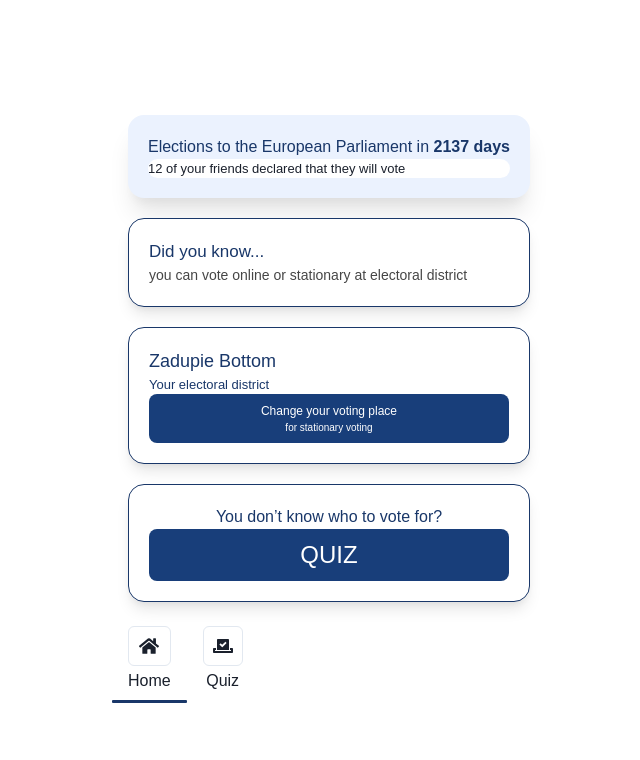
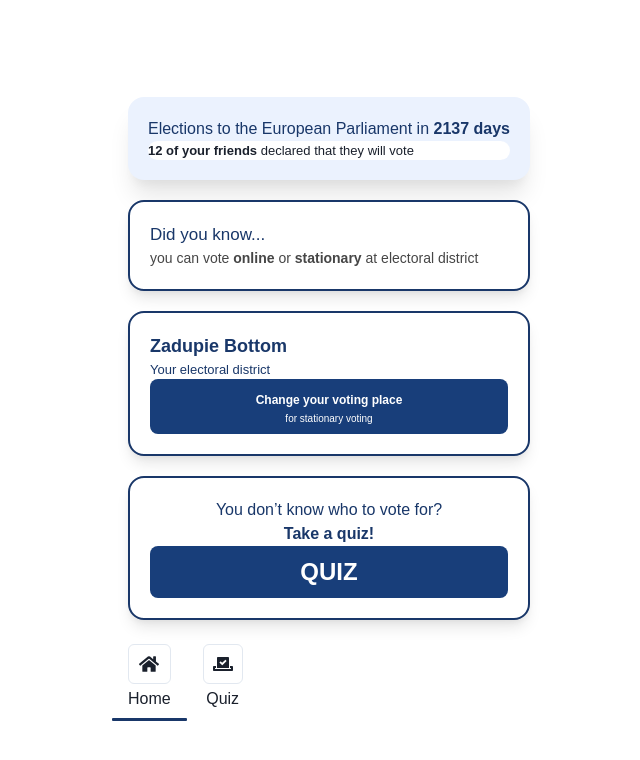
Before and after one commit to Matipolit/Korniszony23, a React (Vite) app: page / in a window 1280 px wide. Both pictures are taken after a click on the button "Log in". Shown: the top 760 px of the page, without its empty margins (311-951 px from the left). Built offline with nearby package versions, Linux system fonts and the light colour scheme.

Commit message:
fix: main page

```diff
--- a/src/pages/Home.jsx
+++ b/src/pages/Home.jsx
@@ -1,4 +1,4 @@
-import { Box, Center, Text, Button, Flex } from "@chakra-ui/react";
+import { Box, Text, Flex,} from "@chakra-ui/react";
 
 function Home() {
   return (
@@ -9,14 +9,14 @@ function Home() {
         </Text>
         <Box background="#FFFFFF" borderRadius="2xl">
           <Text fontSize="13px">
-            12 of your friends declared that they will vote
+            <b>12 of your friends</b> declared that they will vote
           </Text>
         </Box>
       </Box>
 
       <Box
         background="#FFFFFF"
-        border="1px"
+        border="2px"
         borderRadius="2xl"
         borderColor="#193769;"
         padding="5"
@@ -27,41 +27,42 @@ function Home() {
         </Text>
         <Text
           fontSize="14px"
-          color="#464646;
-"
+          color="#464646;"
         >
-          you can vote online or stationary at electoral district
+          you can vote <b>online</b> or <b>stationary</b> at electoral district
         </Text>
       </Box>
 
       <Box
         background="#FFFFFF"
-        border="1px"
+        border="2px"
         borderRadius="2xl"
         borderColor="#193769;"
         padding="5"
         boxShadow="lg"
-
       >
-        <Text fontSize="18px" color="#193769;">
+        <Text fontSize="18px" color="#193769;" as='b'>
           Zadupie Bottom
         </Text>
         <Text fontSize="13px" color="#193769;">
           Your electoral district
         </Text>
         <Box background="#183E7A" borderRadius="lg" color="#FFFFFF" align='center' padding="2">
-          <Text fontSize="12px">Change your voting place</Text>
+          <Text fontSize="12px" as='b'>Change your voting place</Text>
           <Text fontSize="10px">for stationary voting</Text>
         </Box>
       </Box>
 
-      <Box background="#FFFFFF" border="1px" borderColor="#193769;" borderRadius="2xl" boxShadow="lg" padding="5" align='center' >
+      <Box background="#FFFFFF" border="2px" borderColor="#193769;" borderRadius="2xl" boxShadow="lg" padding="5" align='center'>
 
         <Text color="#193769;" >
           You don’t know who to vote for?
         </Text>
+        <Text color="#193769;" as='b' >
+          Take a quiz!
+        </Text>
         <Box background="#183E7A" borderRadius="lg" color="#FFFFFF" padding="2">
-          <Text fontSize="24px">QUIZ</Text>
+          <Text fontSize="24px" as='b'>QUIZ</Text>
         </Box>
       </Box>
     </Flex>
```
